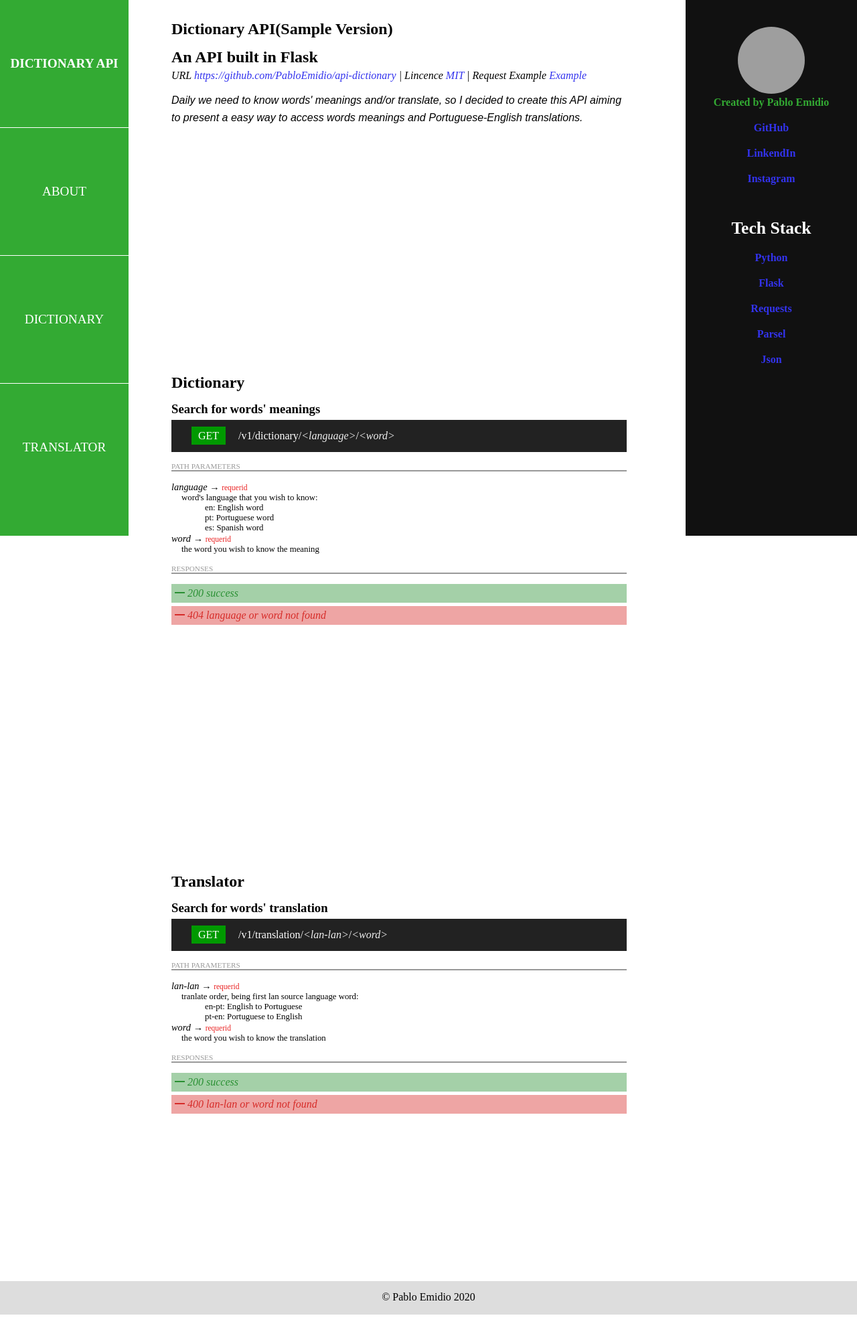
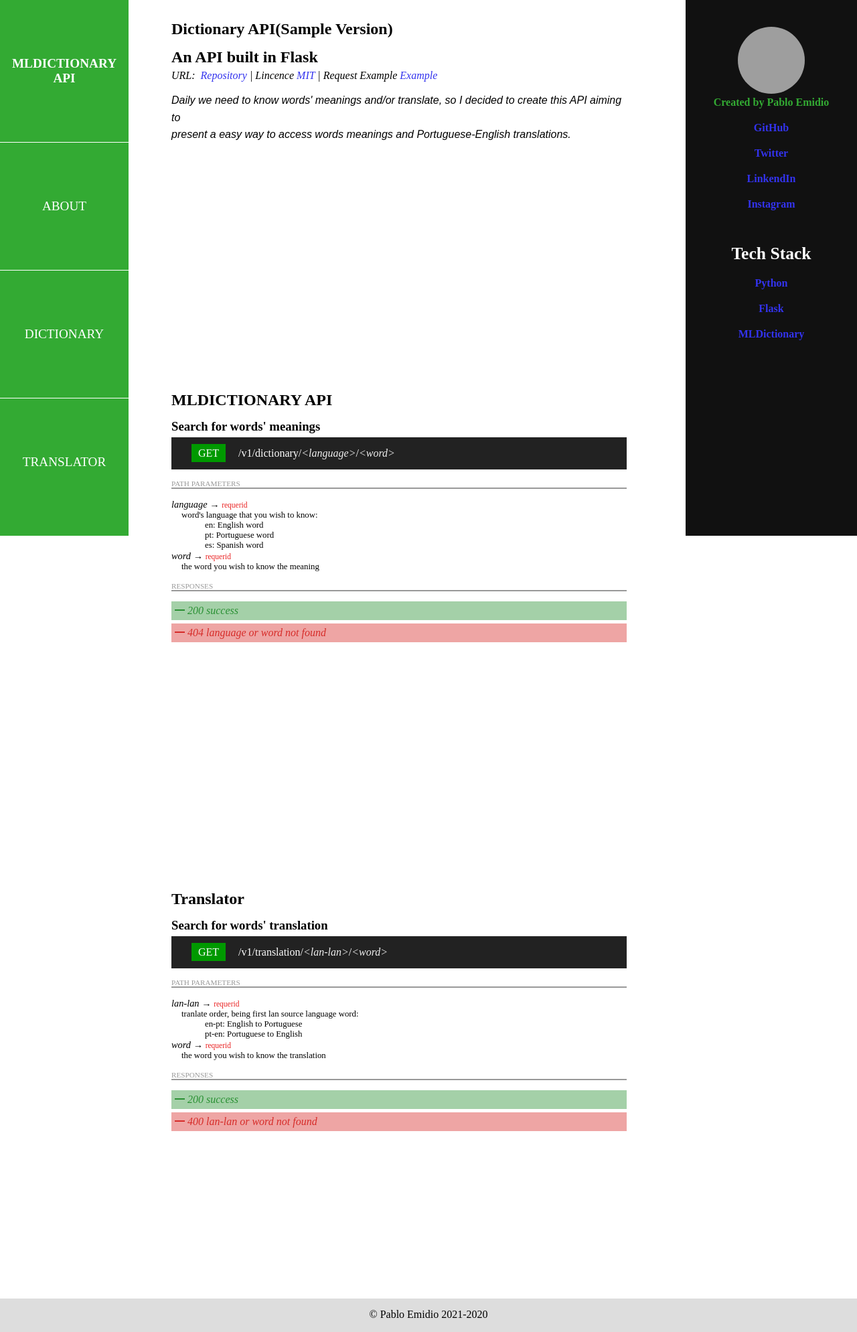
Before and after one commit to mldictionary/MLDictionaryAPI, a Python web app: template mldictionary_api/templates/index.jinja2 in a window 1280 px wide. Shown: the whole page at 67% size. Before the commit the page ends 1963 px from the top, so only its background shows below. Run offline with Jinja, Linux system fonts and the light colour scheme; the template is opened without the code that fills it: most values are stand-ins (such as "Sample title", 1, 10 or a date in 2020); grey boxes are pictures that could not be loaded.

Commit message:
Update documentation view

```diff
--- a/mldictionary_api/templates/index.jinja2
+++ b/mldictionary_api/templates/index.jinja2
@@ -4,7 +4,7 @@
     <meta charset="UTF-8">
     <meta http-equiv="X-UA-Compatible" content="IE=edge">
     <meta name="viewport" content="width=device-width, initial-scale=1.0">
-    <title>DICTIONARY API</title>
+    <title>MLDICTIONARY API</title>
     <link rel="stylesheet" href="/static/css/style.css">
     <link rel="stylesheet" href="{{ url_for('static', filename='css/small_screen.css') }}">
 </head>
@@ -12,7 +12,7 @@
     <div class="content">
         <header class="header">
             <h1 class="logo menu-items">
-                <a href="/">dictionary api</a>
+                <a href="/">MLDICTIONARY API</a>
             </h1>
             <nav class="menu">
                 <ul class="menu-ul">
@@ -29,11 +29,11 @@
                     <h2 class="section-subtitle">An API built in Flask </h2>
                 </header>
                 <div class="section-about">
-                    <p class="api-infos">URL
-                        <a class="link" href="https://github.com/PabloEmidio/api-dictionary" target="_blank">https://github.com/PabloEmidio/api-dictionary</a> | Lincence <a class="link" href="https://github.com/PabloEmidio/api-dictionary/blob/main/LICENSE" target="_blank">MIT</a> | Request Example <a href="{{example}}" class="link" target="_blank">Example</a>
+                    <p class="api-infos">URL:&nbsp;
+                        <a class="link" href="https://github.com/PabloEmidio/MLDictionaryAPI" target="_blank">Repository</a> | Lincence <a class="link" href="https://github.com/PabloEmidio/MLDictionaryAPI/blob/main/LICENSE" target="_blank">MIT</a> | Request Example <a href="{{example}}" class="link" target="_blank">Example</a>
                     </p>
                     <p class="api-about">
-                        Daily we need to know words' meanings and/or translate, so I decided to create this API aiming to present a easy way to access words meanings and Portuguese-English translations.
+                        Daily we need to know words' meanings and/or translate, so I decided to create this API aiming to <br>present a easy way to access words meanings and Portuguese-English translations.
                     </p>
                         {% if warning %}
                         <span class="warning">
@@ -44,7 +44,7 @@
             </section>
             <section id="dictionary">
                 <header class="section-header">
-                    <h1 class="section-title">Dictionary</h1>
+                    <h1 class="section-title">MLDICTIONARY API</h1>
                     <h3 class="section-subtitle">Search for words' meanings</h3>
                 </header>
                 <div class="section-dictionary">
@@ -99,6 +99,7 @@
             </header>
             <div class="social-medias">
                 <a class="creator-link link" href="https://github.com/PabloEmidio" target="_blank">GitHub</a>
+                <a class="creator-link link" href="https://twitter.com/utrapythonico" target="_blank">Twitter</a>
                 <a class="creator-link link" href="https://www.linkedin.com/in/pabloemidio/" target="_blank">LinkendIn</a>
                 <a class="creator-link link" href="https://www.instagram.com/mr.emidioss/" target="_blank">Instagram</a>
             </div>
@@ -106,13 +107,11 @@
                 <h1>Tech Stack</h1>
                 <a class="creator-link link" target="_blank" href="https://www.python.org/">Python</a>
                 <a class="creator-link link" target="_blank" href="https://flask.palletsprojects.com/en/2.0.x/">Flask</a>
-                <a class="creator-link link" target="_blank" href="https://docs.python-requests.org/en/master/index.html">Requests</a>
-                <a class="creator-link link" target="_blank" href="https://pypi.org/project/parsel/">Parsel</a>
-                <a class="creator-link link" target="_blank" href="https://www.json.org/json-en.html">Json</a>
+                <a class="creator-link link" target="_blank" href="https://pypi.org/project/mldictionary/">MLDictionary</a>
             </div>
         </aside>
         <footer class="footer">
-            <p>&copy Pablo Emidio {{year}}</p>
+            <p>&copy Pablo Emidio 2021-{{year}}</p>
         </footer>
     </div>
 
```
Also changed, not shown: mldictionary_api/routes/views.py (+5 -5 lines).
